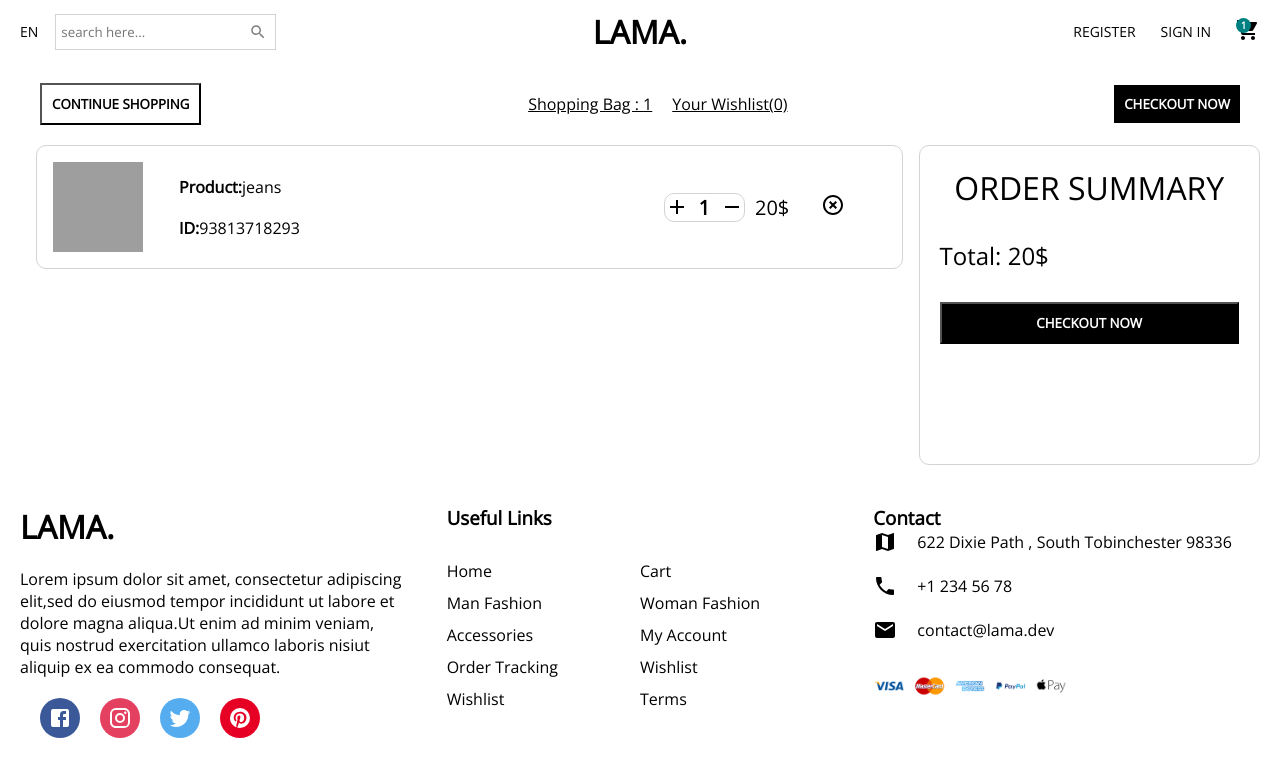
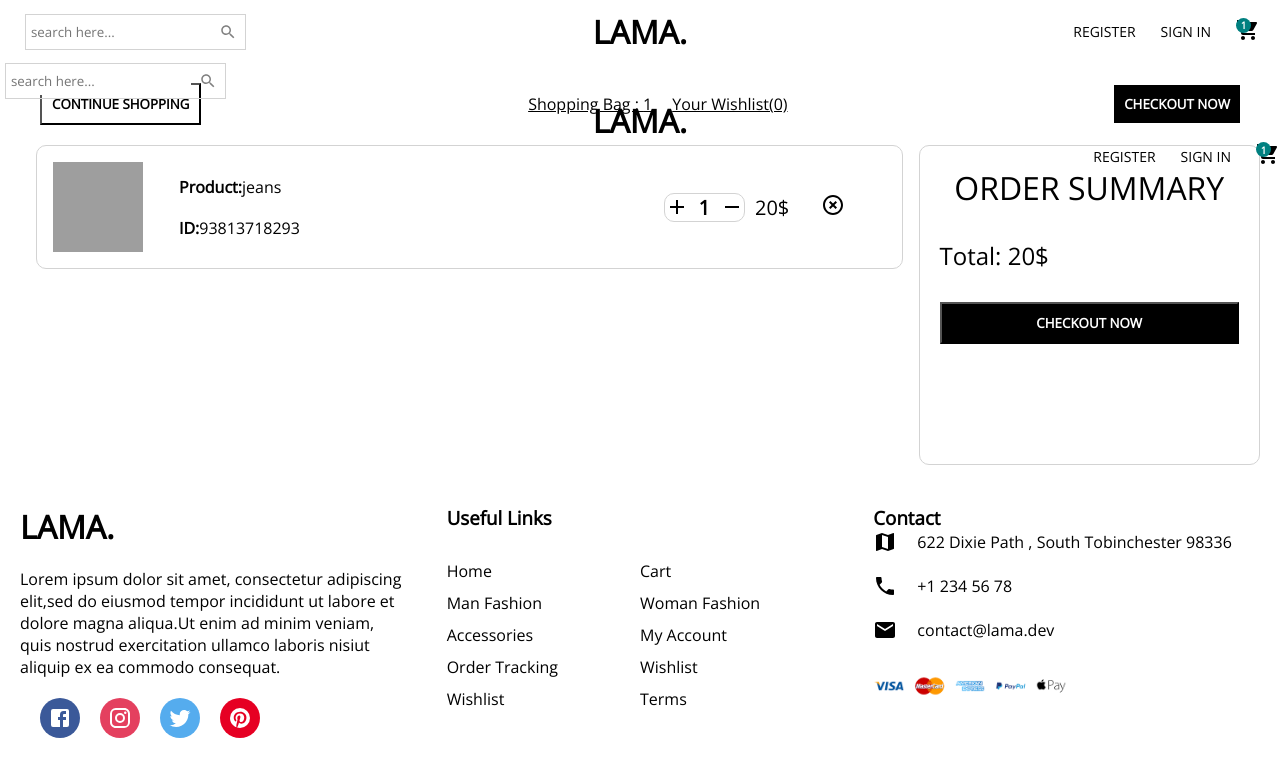
Before and after one commit to mohadeseh-saedpanah76/Clothing-Website-Final, a React (Create React App) app: page /cart/1 in a window 1280 px wide. Shown: the top 776 px of the page. Built offline with nearby package versions, Linux system fonts and the light colour scheme; data requests are answered from the project's data file; grey boxes are pictures that could not be loaded.

Commit message:
changes28

```diff
--- a/src/components/Navbar/Navbar.css
+++ b/src/components/Navbar/Navbar.css
@@ -3,7 +3,6 @@
     position: fixed;
     top: 0;
     z-index: 99;
-    overflow: hidden;
     width: 100%;
     background-color: white;
 
@@ -17,6 +16,11 @@
 
 }
 
+.hamburger-menu{
+    display: none;
+}
+
+
 /* ============ Navbar Left ============ */
 
 .navbar-left{
@@ -25,11 +29,6 @@
     align-items: center;
 }
 
-.navbar-left span{
-    font-size: 14px;
-    padding-right: .75rem;;
-    cursor: pointer;
-}
 
 .search-container{
     display: flex;
@@ -110,9 +109,6 @@
     font-weight: bold;
 }
 
-.hamburger-menu{
-    display: none;
-}
 
 /* ============= shopping-cart-sidebar ============= */
 
@@ -186,10 +182,34 @@
     .hamburger-menu{
         display: flex;
     }
+
     .wrapper{
+        display: none;
+    }
+
+    .responsive-wrapper.open{
         flex-direction: column;
         align-items: flex-start;
-        z-index:1000;
-        height: 60px;
+        justify-content:space-between;
+        height: 250px;
+        width: 100%;
+        background-color: white;
+        padding: 1rem;
+    }
+
+    .navbar-right{
+        flex-direction: column;
+        align-items: flex-start;
+        width: 100%;
+    }
+
+    .menu-item{
+        width: 100%;
+        padding: 1rem;
+
+    }
+
+    .navbar-center{
+        display: none;
     }
 }
--- a/src/components/Navbar/Navbar.jsx
+++ b/src/components/Navbar/Navbar.jsx
@@ -14,6 +14,8 @@ import './Navbar.css'
 const Navbar = ({setSearch}) => {
 
  const [showSidebar , setShowSidebar] = useState(false)
+
+ const [menuOpen , setMenuOpen] = useState(false)
 
  const {id} = useParams()
 
@@ -47,9 +49,12 @@ const Navbar = ({setSearch}) => {
   return (
     <div className='navbar-container'>
 
-      <div className='wrapper'>
+      <div className='hamburger-menu' onClick={()=>setMenuOpen(!menuOpen)}>
+            <Menu/>
+      </div>
+
+      <div className="wrapper">
       <div className='navbar-left'>
-        <span>EN</span>
 
         <div className='search-container'>
           <input placeholder='search here...' onChange={setSearch}/>
@@ -82,12 +87,53 @@ const Navbar = ({setSearch}) => {
               <ShoppingCart className='shopping-cart' />
               <span className='cart-item'>{cartItems.length}</span>
           </div>
-          <div className='hamburger-menu'>
-            <Menu/>
-          </div>
+
 
       </div>
       </div>
+
+
+      {/* ============= Responsive ============ */}
+
+      <div className={`responsive-wrapper ${menuOpen ? "open" : ""}`}>
+      <div className='navbar-left'>
+
+        <div className='search-container'>
+          <input placeholder='search here...' onChange={setSearch}/>
+          <Search style={{color:'gray', fontSize:18 , margin:'.5rem' }}/>
+        </div>
+      </div>
+
+      <div className='navbar-center'>
+        <a href='/'>
+          <h1>
+            LAMA.
+          </h1>
+        </a>
+      </div>
+
+      <div className='navbar-right'>
+          <div className='menu-item'>
+            <Link to='/register' style={{color:'black' , textDecoration:'none'}}>REGISTER</Link>
+          </div>
+
+          <div className='menu-item'>
+          <Link to='/login' style={{color:'black' , textDecoration:'none'}}>SIGN IN</Link>
+          </div>
+
+          <div className='menu-item cart-item-container' onClick={showSidebarHandle} >
+            {/* <Link style={{color:'black' , textDecoration:'none'}} to='/cart'>
+                <ShoppingCart className='shopping-cart' />
+                <span className='cart-item'>{cartItems.length}</span>
+          </Link> */}
+              <ShoppingCart className='shopping-cart' />
+              <span className='cart-item'>{cartItems.length}</span>
+          </div>
+
+
+      </div>
+      </div>
+
 
       {/* ======== shopping cart sidebar ======== */}
       <div>
```
